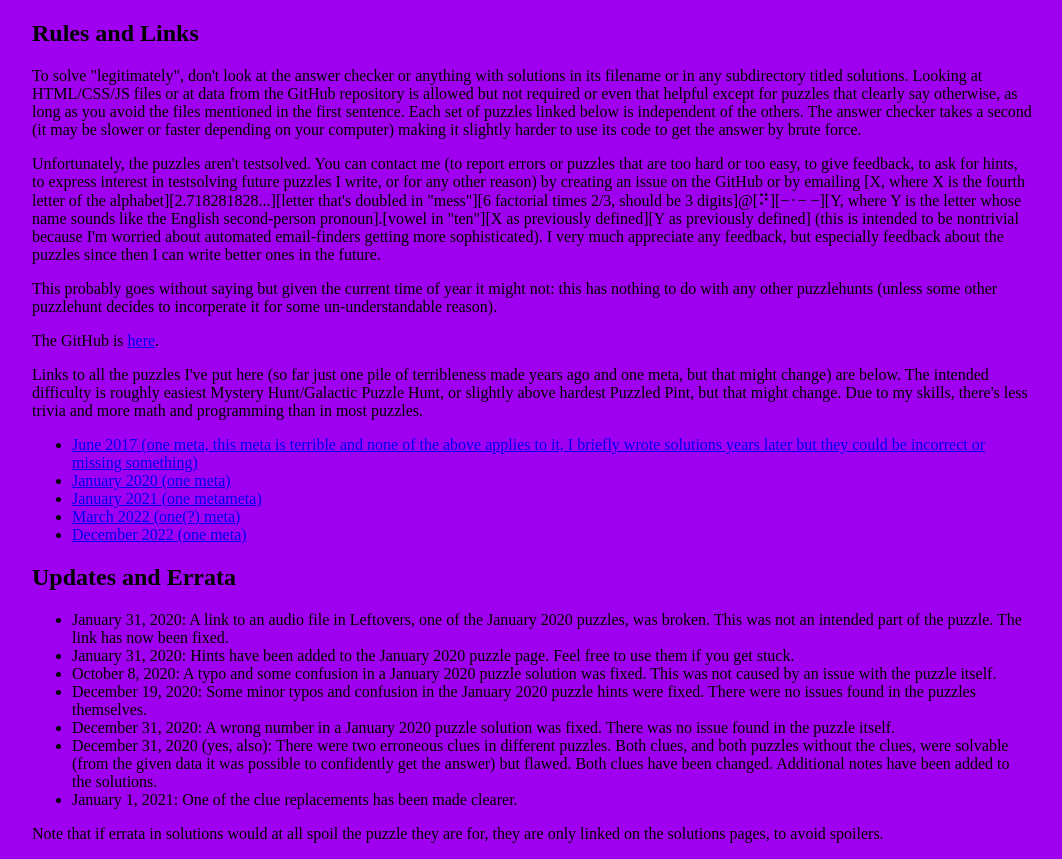
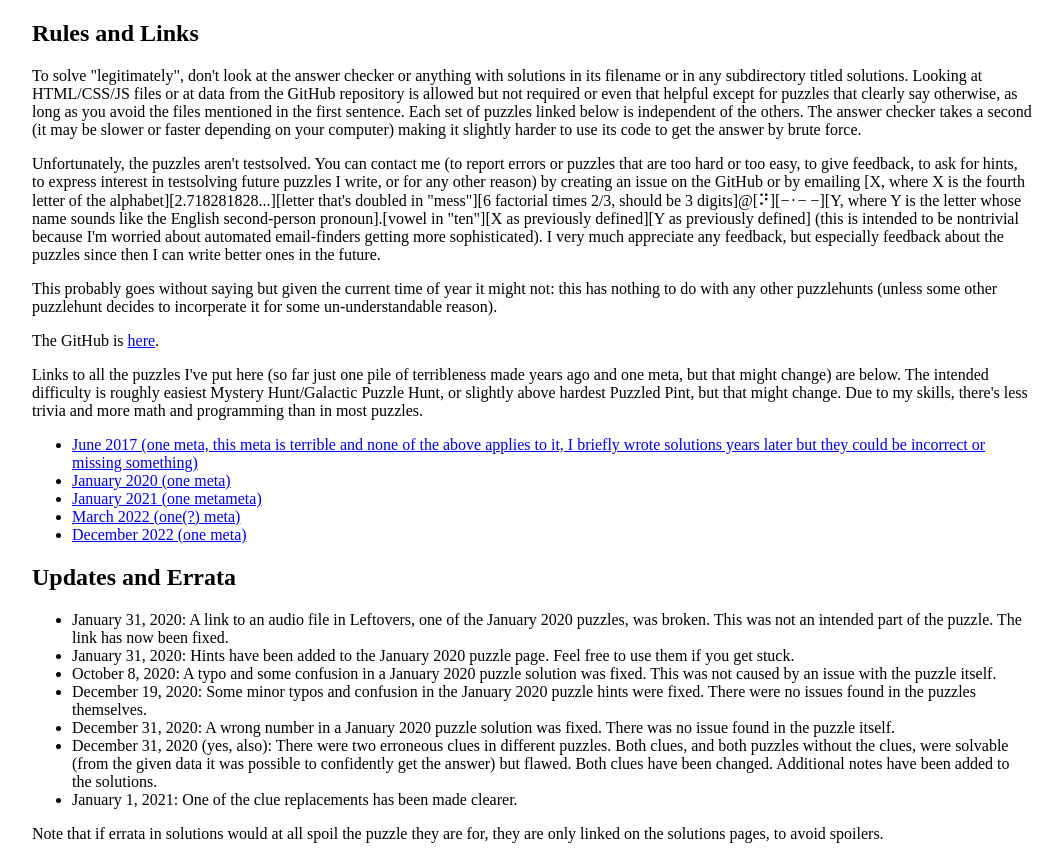
Before and after one commit to dan-simon/puzzles, a PHP site: page /index.html in a window 1280 px wide. Shown: the whole page, without its empty margins (108-1170 px from the left). Run offline with PHP 8.4, Linux system fonts and the light colour scheme.

Commit message:
Fix color

```diff
--- a/scripts_etc/style.css
+++ b/scripts_etc/style.css
@@ -1,5 +1,4 @@
 body {
-  background-color: #a000f0;
   max-width: 1000px;
   margin: auto;
 }
```
